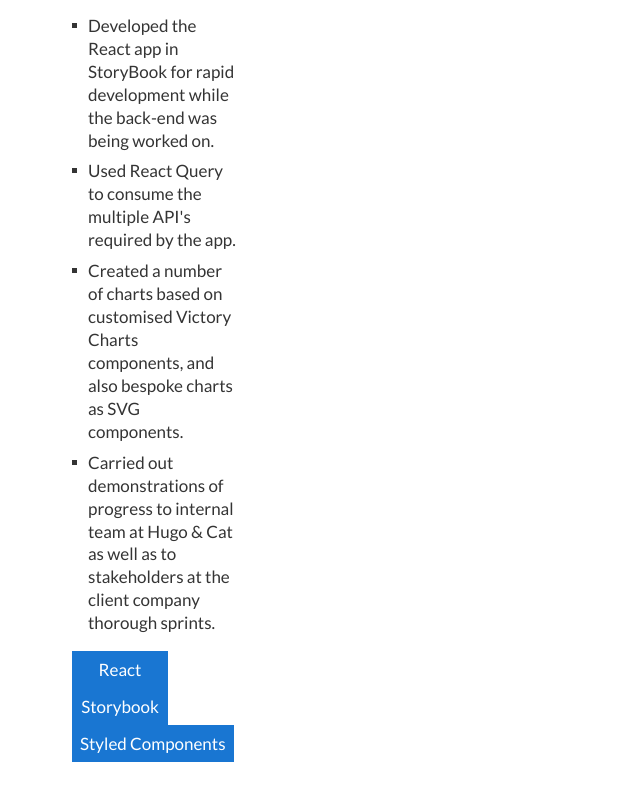
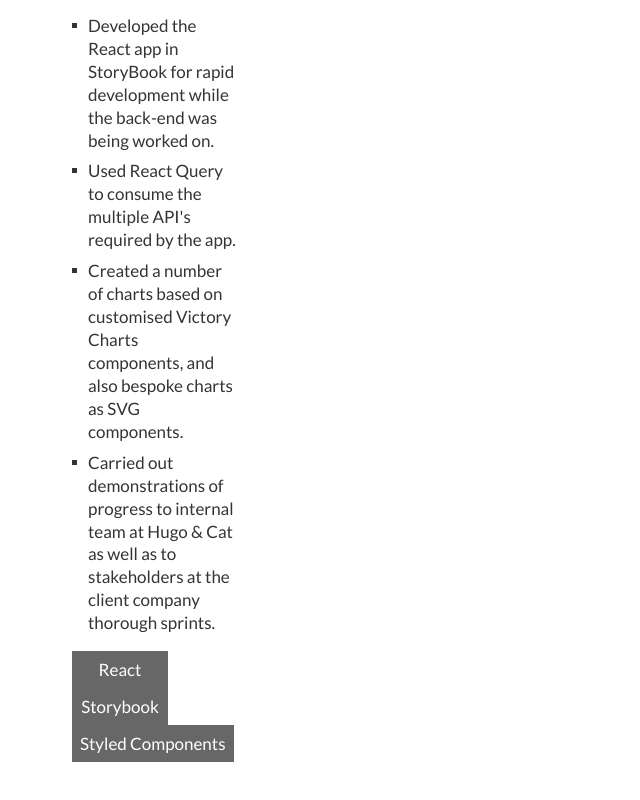
Before and after one commit to hellorich/richcookson.info, a Next.js app: page / in a window 1280 px wide. Shown: the part 797-1597 px from the top of the page, without its empty margins (0-640 px from the left). Built offline with nearby package versions, Linux system fonts and the light colour scheme.

Commit message:
Set skill to be a neutral color for wireframing

```diff
--- a/app/_components/skill/skill.module.scss
+++ b/app/_components/skill/skill.module.scss
@@ -3,7 +3,7 @@
 // -----------------------------------------------------------------------------
 
 .skill {
-	background-color: setColor(primary, blue);
+	background-color: setColor(neutral, gray-40);
 	color: setColor(neutral, white);
 	display: inline-block;
 	font-size: rem(17);
@@ -12,7 +12,9 @@
 	text-align: center;
 	text-decoration: none;
 
+	// [Todo] - We shouldn't use functions like darken as it introduces random colors
+	// Change this when we set up a final color palette
 	&:visited {
-		background-color: darken(setColor(primary, blue), 10%);
+		background-color: darken(setColor(neutral, gray-40), 10%);
 	}
 }
```
